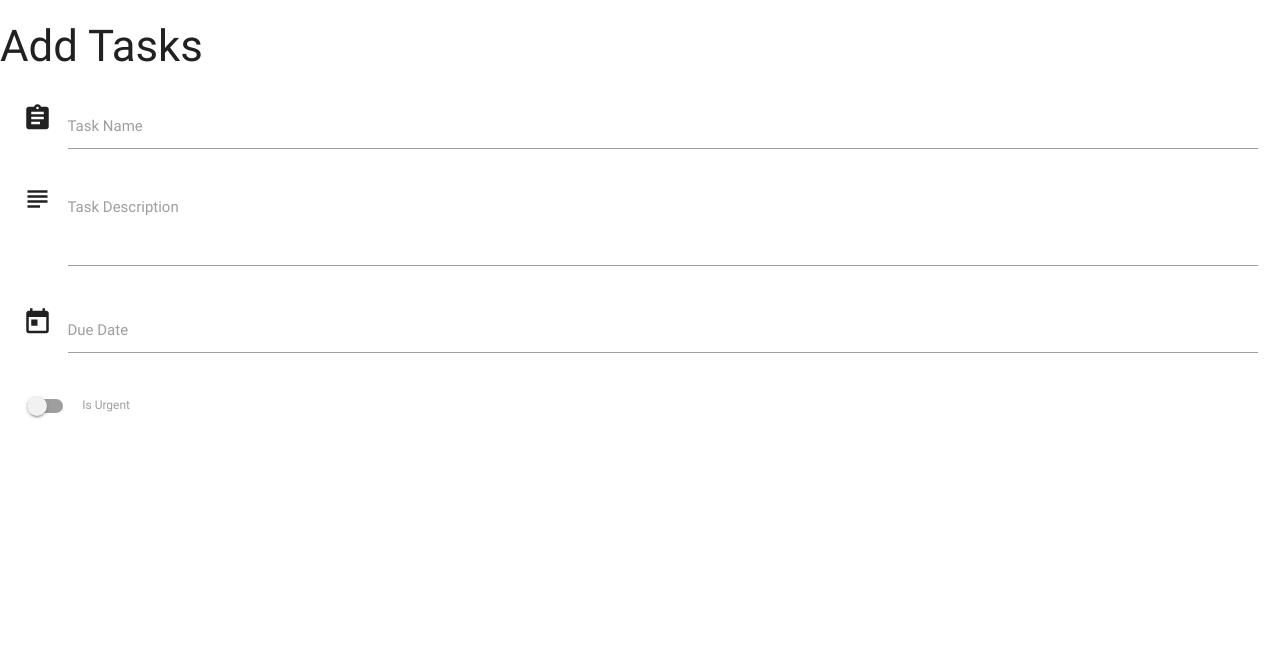
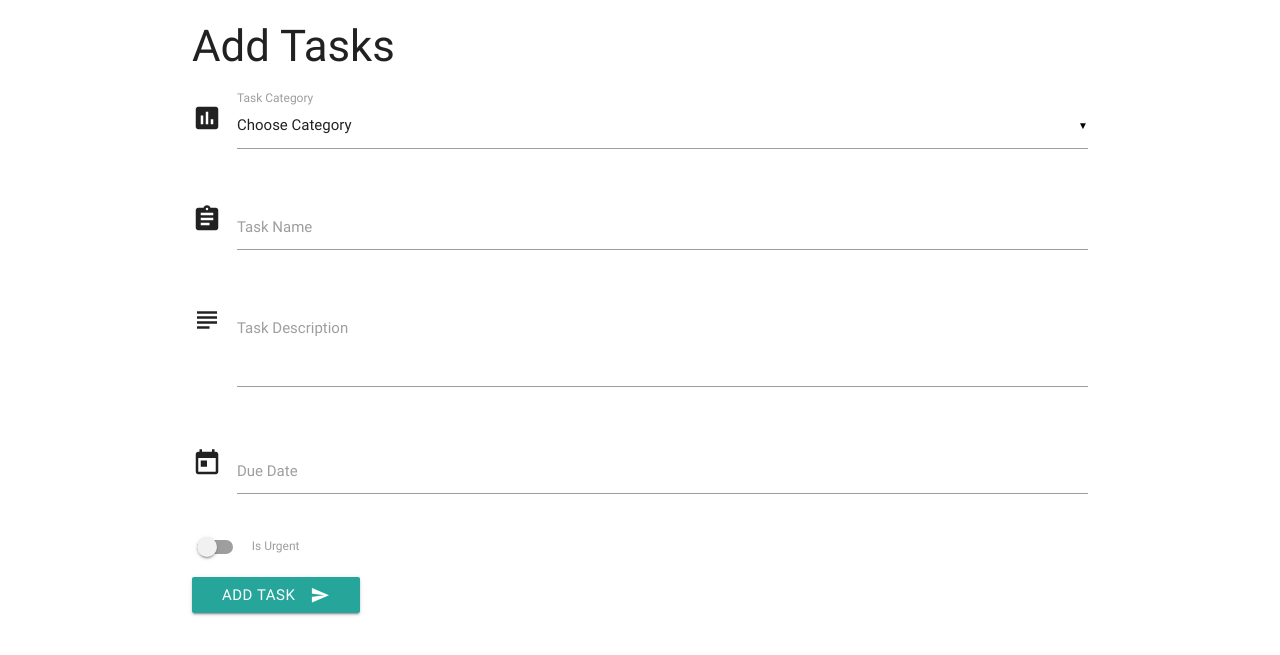
Before and after one commit to williamhbcodeinstitute/task_manager_mongodb, a Flask app: page /add_task in a window 1280 px wide. Shown: the top 655 px of the page. Run offline with Flask 2, Linux system fonts and the light colour scheme; data that the repository does not hold is empty; some libraries are stand-ins or nearby versions.

Commit message:
Added editcategory.html and edittask.html

```diff
--- a/app.py
+++ b/app.py
@@ -1,11 +1,8 @@
 import os
-from flask import Flask, render_template, redirect, request, url_for
+from flask import Flask, render_template, redirect, request, url_for, request
 from flask_pymongo import PyMongo
 from bson.objectid import ObjectId
-from os import path
 
-if path.exists("env.py"):
-   import env
 
 app = Flask(__name__)
 app.config["MONGO_DBNAME"] = 'task_manager'
@@ -16,16 +13,64 @@ mongo = PyMongo(app)
 
 @app.route('/get_tasks')
 def get_tasks():
-    return render_template('tasks.html', tasks=mongo.db.tasks.find())
-@app.route('/')
+    return render_template("tasks.html",
+                           tasks=mongo.db.tasks.find())
+
+
 @app.route('/add_task')
 def add_task():
-    return render_template('addtask.html')
+    return render_template('addtask.html',
+                           categories=mongo.db.categories.find())
 
 
+@app.route('/insert_task', methods=['POST'])
+def insert_task():
+    tasks =  mongo.db.tasks
+    tasks.insert_one(request.form.to_dict())
+    return redirect(url_for('get_tasks'))
+
+
+@app.route('/edit_task/<task_id>')
+def edit_task(task_id):
+    the_task =  mongo.db.tasks.find_one({"_id": ObjectId(task_id)})
+    all_categories =  mongo.db.categories.find()
+    return render_template('edittask.html', task=the_task,
+                           categories=all_categories)
+
+
+@app.route('/update_task/<task_id>', methods=["POST"])
+def update_task(task_id):
+    tasks = mongo.db.tasks
+    tasks.update( {'_id': ObjectId(task_id)},
+    {
+        'task_name':request.form.get('task_name'),
+        'category_name':request.form.get('category_name'),
+        'task_description': request.form.get('task_description'),
+        'due_date': request.form.get('due_date'),
+        'is_urgent':request.form.get('is_urgent')
+    })
+    return redirect(url_for('get_tasks'))
+
+
+@app.route('/delete_task/<task_id>')
+def delete_task(task_id):
+    mongo.db.tasks.remove({'_id': ObjectId(task_id)})
+    return redirect(url_for('get_tasks'))
+
+
+@app.route('/get_categories')
+def get_categories():
+    return render_template('categories.html',
+                           categories=mongo.db.categories.find())
+
+@app.route('/')
+@app.route('/delete_category/<category_id>')
+def delete_category(category_id):
+    mongo.db.categories.remove({'_id': ObjectId(category_id)})
+    return redirect(url_for('get_categories'))
 
 
 if __name__ == '__main__':
-    app.run(host=os.environ.get('IP', '0.0.0.0'),
-    port=int(os.environ.get('PORT', '5000')),
-    debug=True)
+    app.run(host=os.environ.get('IP'),
+        port=int(os.environ.get('PORT')),
+        debug=True)
--- a/templates/addtask.html
+++ b/templates/addtask.html
@@ -2,17 +2,32 @@
 
 <h3>Add Tasks</h3>
 <div class="row">
-    <form  action="" method="POST" class="col s12">
+	<form action="{{ url_for('insert_task') }}" method="POST" class="col s12">
+		<div class="row">
+			<div class="input-field col s12">
+				<i class="material-icons prefix">poll</i>
+				<select id="category" name="category_name">
+      <option value="" disabled selected>Choose Category</option>
+        {% for cat in categories %}
+                <option value="{{cat.category_name}}">{{cat.category_name}}</option>
+        {% endfor %}
+      </select>
+				<label>Task Category</label>
+			</div>
+		</div>
 		<div class="row">
 			<div class="input-field col s12">
 				<i class="material-icons prefix">assignment</i>
 				<input id="task_name" name="task_name" type="text" class="validate">
 				<label for="icon_prefix">Task Name</label>
 			</div>
+		</div>
+		<div class="row">
 			<div class="input-field col s12">
 				<i class="material-icons prefix">subject</i>
 				<textarea type="textarea" name="task_description" id="task_description" class="materialize-textarea"></textarea>
 				<label for="icon_telephone">Task Description</label>
+			</div>
 		</div>
 		<div class="row">
 			<div class="input-field col s12" id="matfix">
@@ -30,6 +45,10 @@
     </label>
 			</div>
 		</div>
+		<button class="btn waves-effect waves-light" type="submit" name="action">Add Task
+    <i class="material-icons right">send</i>
+  </button>
+
 </div>
 </form>
 </div>
--- a/templates/base.html
+++ b/templates/base.html
@@ -4,16 +4,19 @@
 <head>
     <link href="https://fonts.googleapis.com/icon?family=Material+Icons" rel="stylesheet">
     <link rel="stylesheet" href="https://cdnjs.cloudflare.com/ajax/libs/materialize/0.100.2/css/materialize.min.css">
+    <link rel="stylesheet" href="{{url_for('static', filename='css/style.css')}}" type="text/css" />
 </head>
 
 <body>
-    {% block content %} {% endblock %}
-
+    <div class="container">
+        {% block content %} {% endblock %}
+    </div>
     <script src="https://cdnjs.cloudflare.com/ajax/libs/jquery/3.2.1/jquery.min.js"></script>
     <script src="https://cdnjs.cloudflare.com/ajax/libs/materialize/0.100.2/js/materialize.min.js"></script>
     <script type="text/javascript">
         $(document).ready(function() {
             $('.collapsible').collapsible();
+            $('select').material_select();
         });
 
         $('.datepicker').pickadate({
@@ -24,8 +27,8 @@
             close: 'Ok',
             closeOnSelect: false
         });
-        document.getElementById("matfix").addEventListener("click", function(e) {
-	e.stopPropagation();
+        $(document).getElementById("matfix").addEventListener("click", function(e)
+         {e.stopPropagation();
 });
     </script>
 </body>
--- /dev/null
+++ b/templates/static/css/style.css
@@ -0,0 +1,11 @@
+.btn_small {
+    height: 24px;
+    width: 60px;
+    line-height: 24px;
+    margin: 5px 5px;
+    padding: 0 0.5em;
+}
+
+.task_header {
+    margin-top: 5px;
+}
```
Also changed, not shown: templates/categories.html (added, +22 -0 lines), templates/editcategory.html (added, +24 -0 lines), templates/edittask.html (added, +74 -0 lines), templates/tasks.html (+6 -4 lines). Lines whose indentation alone changed are shown as unchanged.
